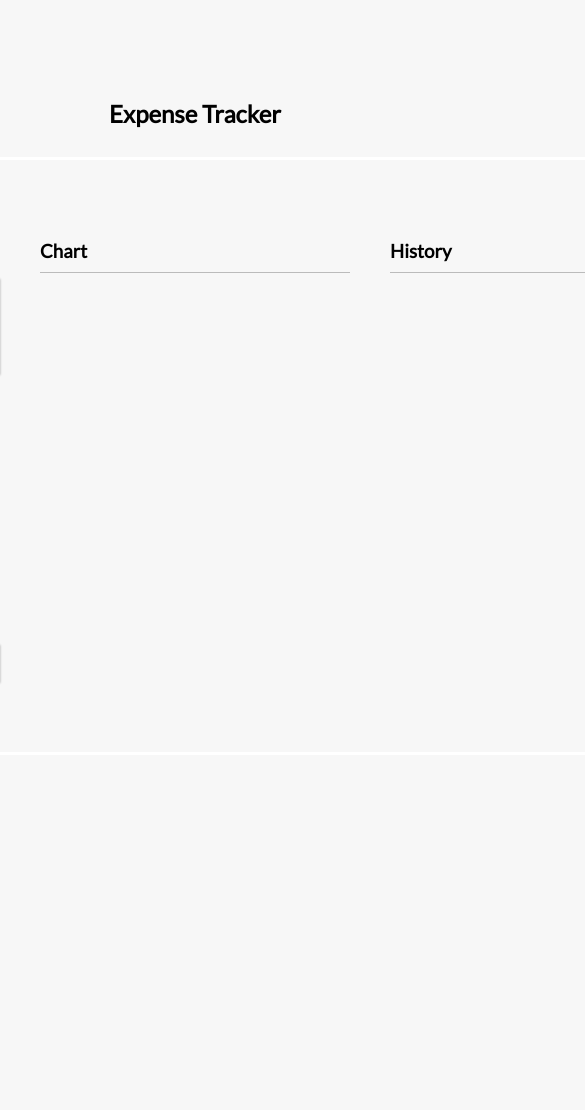
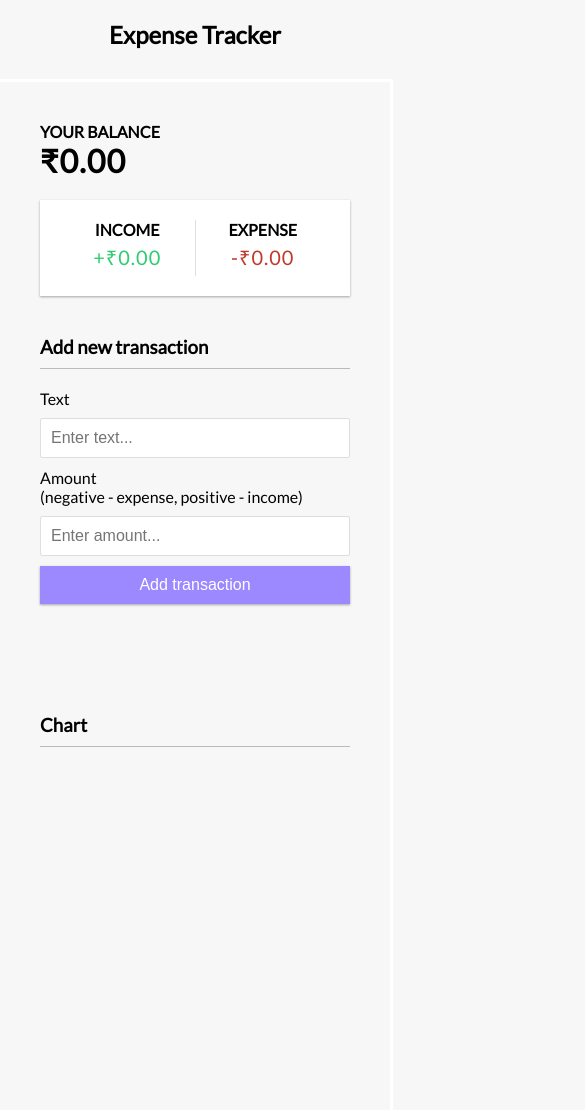
Before and after one commit to ar7775/Expense-Tracker, a website: page public/index.html in a window 390 px wide. Shown: the top 1110 px of the page, 585 px wide, since content can reach past the window. Before the commit the page ends 844 px from the top, so only its background shows below. Drawn offline with Linux system fonts and the light colour scheme; a script that the page names is missing.

Commit message:
responsive for mobile

```diff
--- a/public/style.css
+++ b/public/style.css
@@ -156,3 +156,12 @@ input[type='number'] {
 .list li:hover .delete-btn {
     opacity: 1;
 }
+
+@media (max-width: 900px) {
+    .container {
+        display: block;
+        border: 3px solid #fff;
+        padding: 20px;
+        margin: 10px 0;
+    }
+}
```
